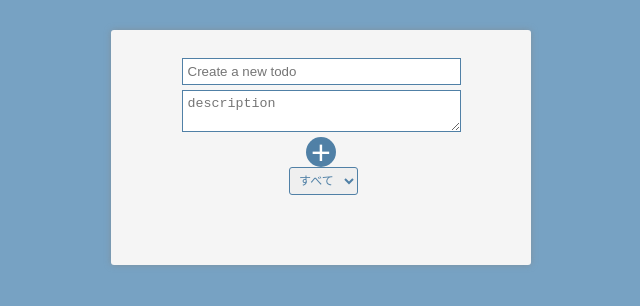
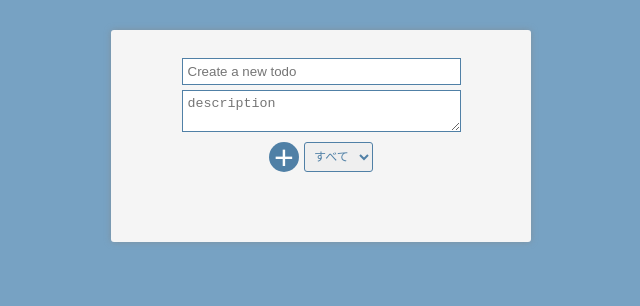
Before and after one commit to mori-corp/react-todo, a React (Create React App) app: page / in a window 1280 px wide. Shown: the top 306 px of the page, without its empty margins (319-959 px from the left). Built offline with nearby package versions, Linux system fonts and the light colour scheme.

Commit message:
modify the command-are of css

```diff
--- a/src/AddTodoForm.jsx
+++ b/src/AddTodoForm.jsx
@@ -31,6 +31,7 @@ export const AddTodoForm = ({
         autoComplete="off"
         required
       ></textarea>
+      <div className="command-area">
         <button type="submit" className="add-btn">
           +
         </button>
@@ -40,6 +41,7 @@ export const AddTodoForm = ({
           <option value="onGoing">作業中</option>
           <option value="complete">完了</option>
         </select>
+      </div>
     </form>
   );
 };
--- a/src/App.css
+++ b/src/App.css
@@ -30,6 +30,11 @@ textarea {
   margin-bottom: 5px;
   width: 100%;
   outline: none;
+}
+
+.command-area {
+  display: flex;
+  margin-top: 5px;
 }
 
 .add-btn {
```
Lines whose indentation alone changed are shown as unchanged.
